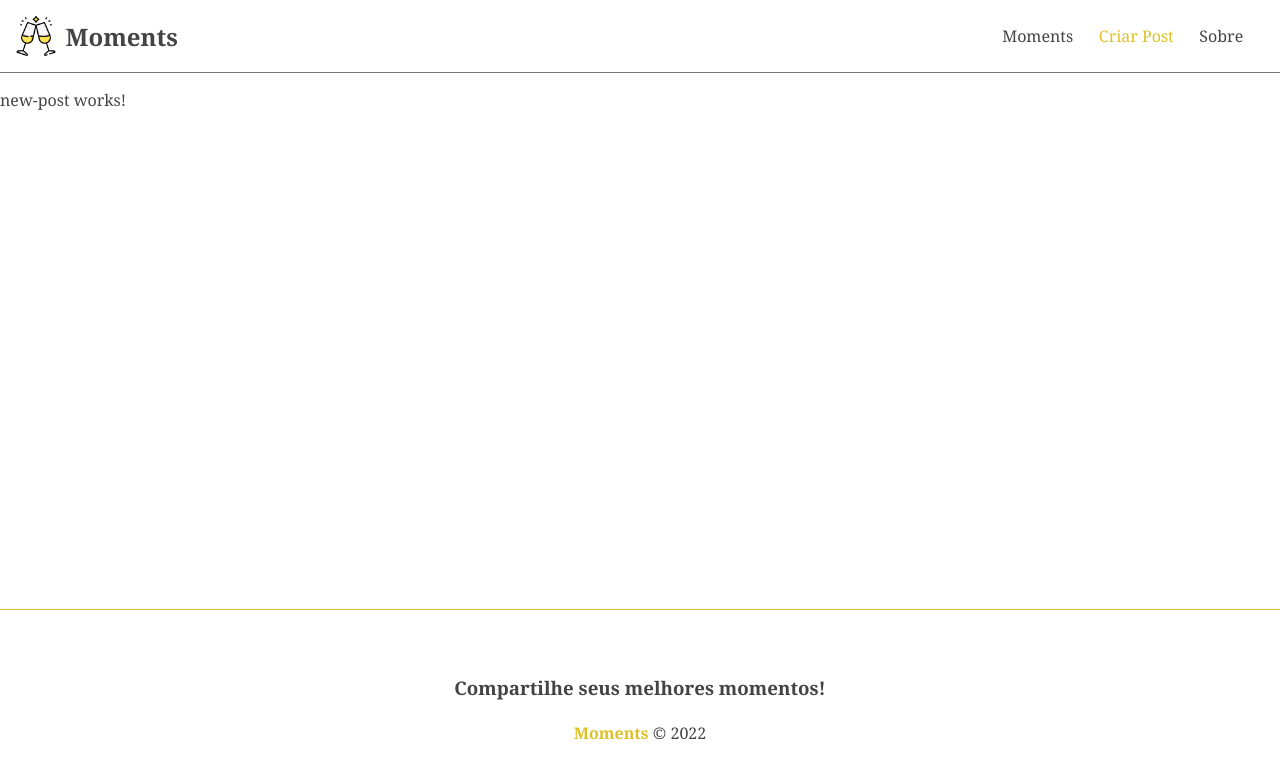
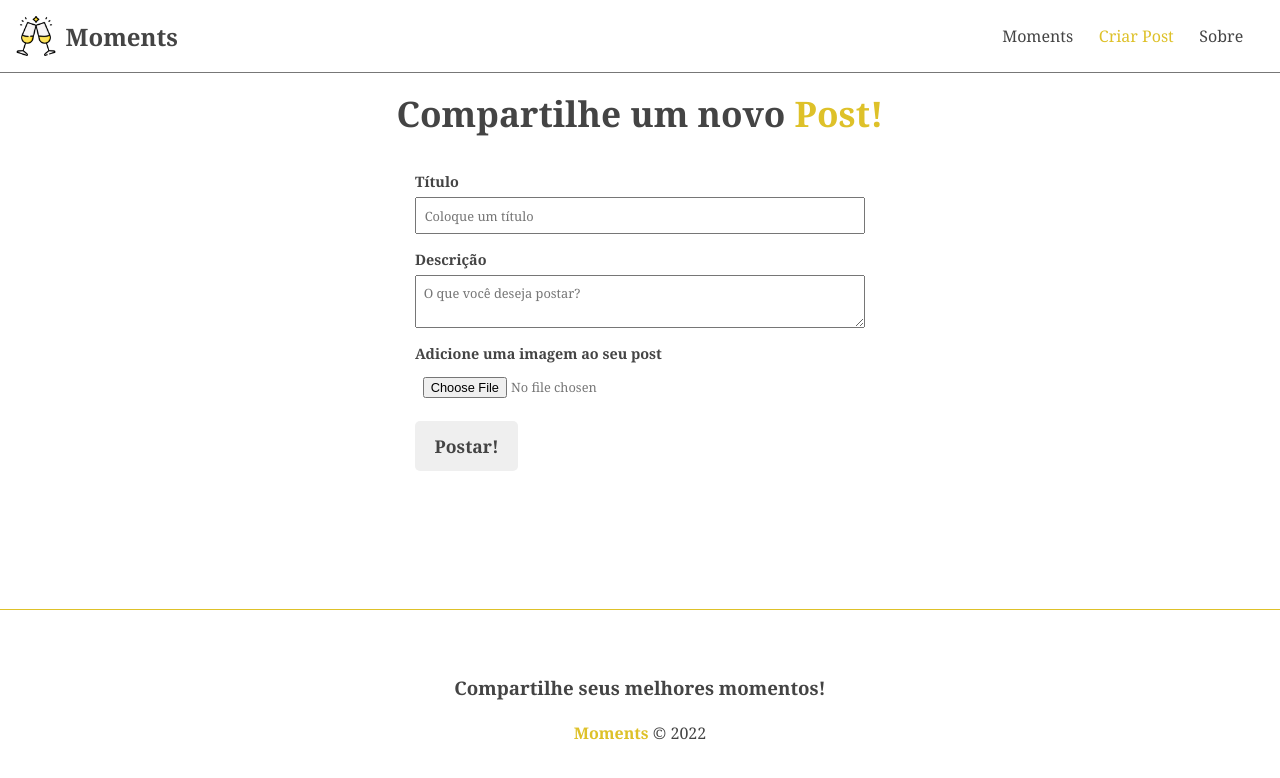
Before and after one commit to gmartins-dev/angular-cork, an Angular app: page /posts/new in a window 1280 px wide. Shown: the top 778 px of the page. Built offline with nearby package versions, Linux system fonts and the light colour scheme.

Commit message:
criado component form

```diff
--- a/src/app/app.module.ts
+++ b/src/app/app.module.ts
@@ -8,6 +8,7 @@ import { FooterComponent } from './components/footer/footer.component';
 import { AboutComponent } from './components/pages/about/about.component';
 import { HomeComponent } from './components/pages/home/home.component';
 import { NewPostComponent } from './components/pages/new-post/new-post.component';
+import { PostFormComponent } from './components/post-form/post-form.component';
 
 @NgModule({
   declarations: [
@@ -16,7 +17,8 @@ import { NewPostComponent } from './components/pages/new-post/new-post.component
     FooterComponent,
     AboutComponent,
     HomeComponent,
-    NewPostComponent
+    NewPostComponent,
+    PostFormComponent
   ],
   imports: [
     BrowserModule,
--- a/src/app/components/pages/new-post/new-post.component.css
+++ b/src/app/components/pages/new-post/new-post.component.css
@@ -0,0 +1,9 @@
+h2{
+  text-align: center;
+  margin-bottom: 1em;
+  font-size: 2.2em;
+}
+
+h2 span{
+  color: #dec129;
+}
--- a/src/app/components/pages/new-post/new-post.component.html
+++ b/src/app/components/pages/new-post/new-post.component.html
@@ -1 +1,2 @@
-<p>new-post works!</p>
+<h2>Compartilhe um novo <span>Post!</span></h2>
+<app-post-form [btnText]="btnText"></app-post-form>
--- a/src/app/components/pages/new-post/new-post.component.ts
+++ b/src/app/components/pages/new-post/new-post.component.ts
@@ -3,13 +3,12 @@ import { Component, OnInit } from '@angular/core';
 @Component({
   selector: 'app-new-post',
   templateUrl: './new-post.component.html',
-  styleUrls: ['./new-post.component.css']
+  styleUrls: ['./new-post.component.css'],
 })
 export class NewPostComponent implements OnInit {
+  btnText = 'Postar!';
 
-  constructor() { }
+  constructor() {}
 
-  ngOnInit(): void {
-  }
-
+  ngOnInit(): void {}
 }
--- /dev/null
+++ b/src/app/components/post-form/post-form.component.html
@@ -0,0 +1,15 @@
+<form>
+  <div class="form-group">
+    <label for="title">Título</label>
+    <input type="text" placeholder="Coloque um título" required />
+  </div>
+  <div class="form-group">
+    <label for="description">Descrição</label>
+    <textarea placeholder="O que você deseja postar?" required></textarea>
+  </div>
+  <div class="form-group">
+    <label for="image">Adicione uma imagem ao seu post</label>
+    <input type="file">
+  </div>
+  <input type="submit" value="{{btnText}}" />
+</form>
--- /dev/null
+++ b/src/app/components/post-form/post-form.component.ts
@@ -0,0 +1,14 @@
+import { Component, OnInit, Input } from '@angular/core';
+
+@Component({
+  selector: 'app-post-form',
+  templateUrl: './post-form.component.html',
+  styleUrls: ['./post-form.component.css'],
+})
+export class PostFormComponent implements OnInit {
+  @Input() btnText!: string;
+
+  constructor() {}
+
+  ngOnInit(): void {}
+}
--- a/src/styles.css
+++ b/src/styles.css
@@ -15,3 +15,47 @@ a{
 a:hover {
   color: #dec129;
 }
+
+
+/* FORM GLOBAL STYLES */
+
+form{
+  width: 450px;
+  margin: 0 auto;
+}
+
+.form-group{
+  display: flex;
+  flex-direction: column;
+  margin-bottom: 1em;
+}
+
+.form-group label{
+  font-weight: bold;
+  font-size: .9em;
+  margin-bottom: .4em;
+}
+
+.form-group input,
+.form-group textarea{
+  padding: .6em;
+  color: #777;
+  font-size: 0.8em;
+}
+
+input[type="submit"]{
+  background-color: #EFEFEF;
+  border: 2px solid transparent;
+  padding: 0.6em 1em;
+  font-weight: bold;
+  font-size: 1.1em;
+  cursor: pointer;
+  transition: 0.4s;
+  border-radius: 5px;
+}
+
+input[type="submit"]:hover{
+  color: #dec129;
+  border-color: #DEC129;
+  background-color: transparent;
+}
```
Also changed, not shown: src/app/components/post-form/post-form.component.css (added), 1 other file (tests, documents, lock files or other folders).
